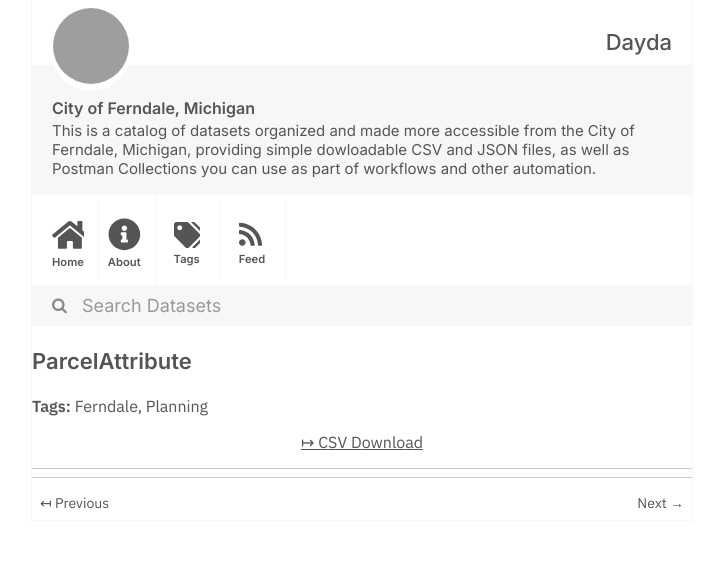
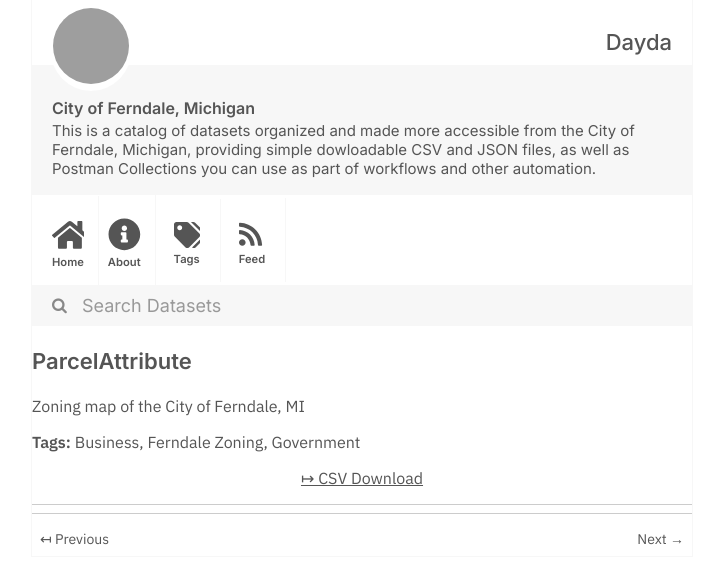
Before and after one commit to dayda-entities/city-of-ferndale-michigan, a Jekyll site: the page built from _posts/2020-11-12-parcelattribute.md, in a window 1280 px wide, cut to the strip 0-584 px from the top of the page. Shown: the whole strip, without its empty margins (278-1001 px from the left). Built offline with Jekyll 4.4.1, drawn with Linux system fonts in a browser that asks for light colours; grey boxes are pictures that could not be loaded.

```diff
--- a/_posts/2020-11-12-parcelattribute.md
+++ b/_posts/2020-11-12-parcelattribute.md
@@ -1,18 +1,19 @@
 ---
 title: ParcelAttribute
-created: '2020-11-12T12:30:46.919262'
-modified: '2020-11-12T12:30:46.919273'
+created: '2020-11-12T12:29:46.805239'
+modified: '2020-11-12T12:29:46.805250'
 state: active
 type: dataset
 tags:
-  - Ferndale
-  - Planning
+  - Business
+  - Ferndale Zoning
+  - Government
 groups:
   - Local Government
 csv_url: >-
-  https://data.ferndalemi.gov/datasets/ebc18573de2d4721b51a0fb9e3b68635_12.csv?outSR=%7B%22latestWkid%22%3A3857%2C%22wkid%22%3A102100%7D
+  https://data.ferndalemi.gov/datasets/6b82cb1df65c450daea1201942c73cce_3.csv?outSR=%7B%22latestWkid%22%3A3857%2C%22wkid%22%3A102100%7D
 json_url: ''
 layout: post
 
 ---
-{{default.description}}
+Zoning map of the City of Ferndale, MI
```
